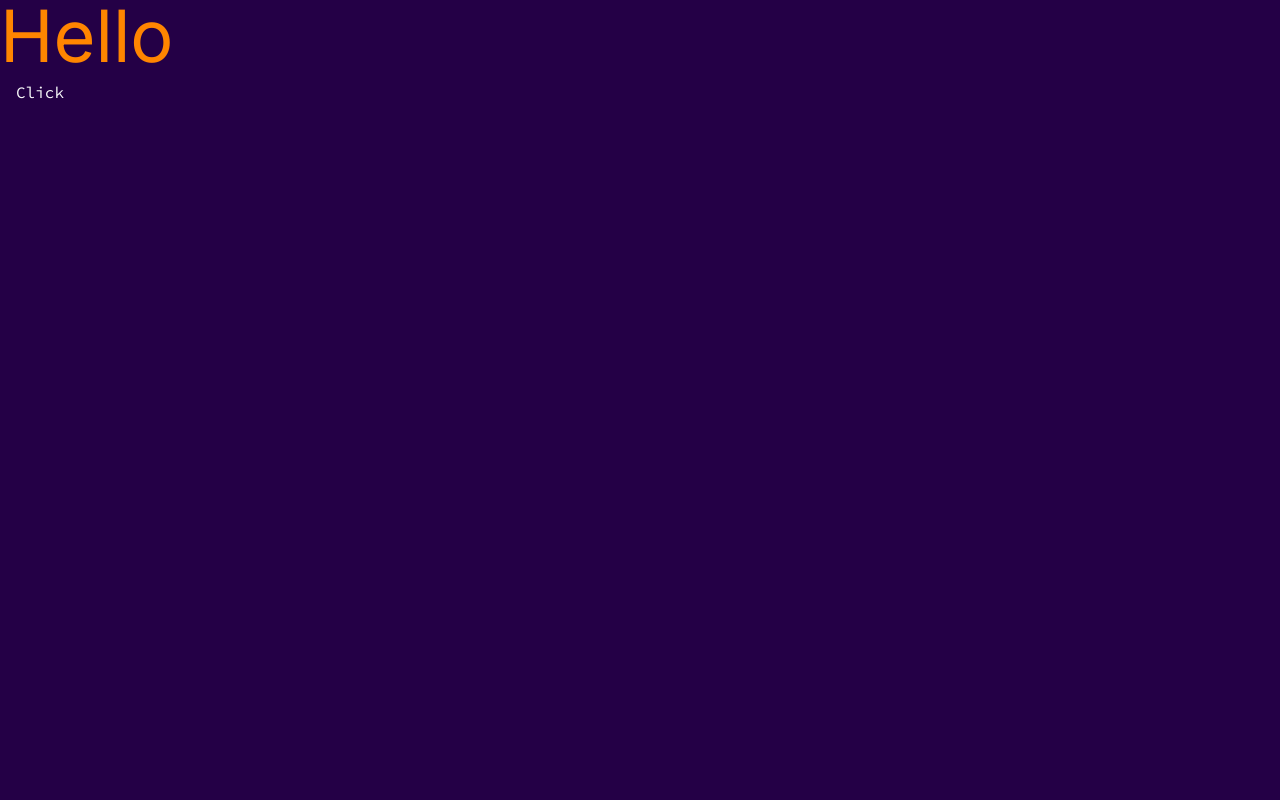
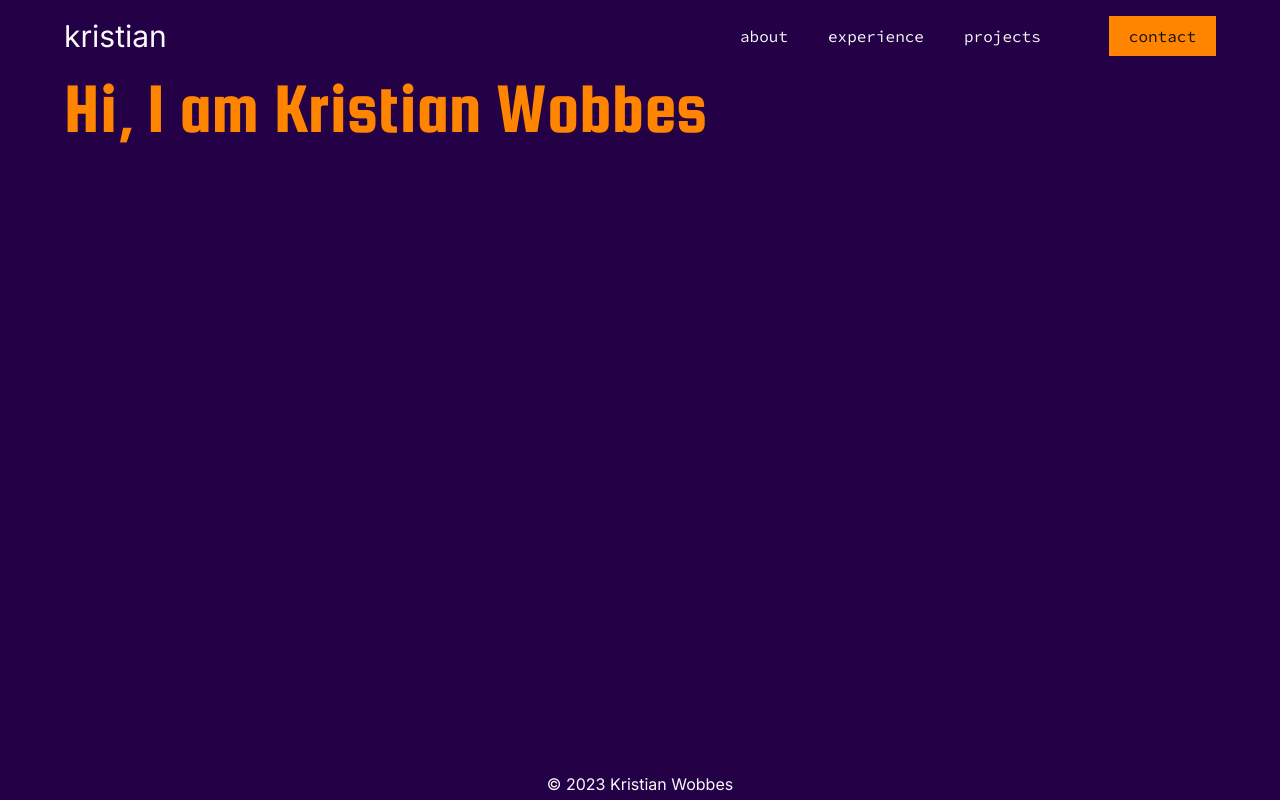
Before and after one commit to kristwob/portfolio-v3, a Next.js app: page / in a window 1280 px wide. Built offline with nearby package versions, Linux system fonts and the light colour scheme.

Commit message:
fixed issue with components on studio

```diff
--- a/src/app/studio/[[...index]]/loading.jsx
+++ b/src/app/(admin)/studio/[[...index]]/loading.jsx
@@ -1,6 +1,6 @@
 'use client'
 
-import config from '../../../../sanity.config'
+import config from '../../../../../sanity.config'
 import {NextStudioLoading} from 'next-sanity/studio/loading'
 
 export default function Loading() {
--- a/src/app/studio/[[...index]]/page.jsx
+++ b/src/app/(admin)/studio/[[...index]]/page.jsx
@@ -2,7 +2,7 @@
 
 import { NextStudio } from "next-sanity/studio";
 
-import config from "../../../../sanity.config";
+import config from "../../../../../sanity.config";
 
 export default function StudioPage() {
   //  Supports the same props as `import {Studio} from 'sanity'`, `config` is required
--- /dev/null
+++ b/src/app/(admin)/studio/layout.jsx
@@ -0,0 +1,13 @@
+import '../../global.css'
+
+export default function RootLayout({ children }) {
+  return (
+    <html lang="en">
+      {/*
+          <head /> will contain the components returned by the nearest parent
+          head.js. Find out more at https://beta.nextjs.org/docs/api-reference/file-conventions/head
+        */}
+      <body>{children}</body>
+    </html>
+  );
+}
--- a/src/app/layout.jsx
+++ b/src/app/(user)/layout.jsx
@@ -1,5 +1,7 @@
-import "./global.css";
+import "../global.css";
 import { Inter, Squada_One, Source_Code_Pro } from "@next/font/google";
+import Header from "../../components/Header";
+import Footer from "../../components/Footer";
 
 const inter = Inter({
   subsets: ["latin"],
@@ -25,7 +27,11 @@ export default function RootLayout({ children }) {
         head.js. Find out more at https://beta.nextjs.org/docs/api-reference/file-conventions/head
       */}
       <head />
-      <body className="bg-purple">{children}</body>
+      <body className="bg-purple">
+        <Header />
+        {children}
+        <Footer />
+      </body>
     </html>
   );
 }
--- /dev/null
+++ b/src/app/(user)/page.jsx
@@ -0,0 +1,14 @@
+import Footer from "../../components/Footer";
+//import Header from "../../components/Header";
+import Hero from "../../components/Hero";
+const Home = () => {
+  return (
+    <>
+      <main>
+        <Hero />
+      </main>
+    </>
+  );
+};
+
+export default Home;
--- a/src/app/head.jsx
+++ b/src/app/head.jsx
@@ -3,7 +3,7 @@ export default function Head() {
     <>
       <title>Kristian Wobbes</title>
       <meta charSet="UTF-8" />
-      <meta http-equiv="X-UA-Compatible" content="IE=edge" />
+      <meta httpEquiv="X-UA-Compatible" content="IE=edge" />
       <meta name="viewport" content="width=device-width, initial-scale=1.0" />
       <meta name="description" content="portfolio for Kristian Wobbes" />
       <link rel="icon" href="/favicon.ico" />
--- a/src/app/page.jsx
+++ /dev/null
@@ -1,12 +0,0 @@
-const Home = () => {
-  return (
-    <>
-      <div>
-        <h1 className="font-sans">Hello</h1>
-        <button className="bg-orange px-4 py-2 hover:bg-white">Click</button>
-      </div>
-    </>
-  );
-};
-
-export default Home;
--- /dev/null
+++ b/src/components/Button.jsx
@@ -0,0 +1,20 @@
+const Button = ({ title, type, variant }) => {
+  switch (variant) {
+    case "primary":
+      return (
+        <button type={type} className="bg-orange_400 hover:bg-orange_300 active:bg-orange_500 transition px-5 py-2 text-black">
+          {title}
+        </button>
+      );
+    case "secondary":
+      return (
+        <button type={type} className="border border-orange_400 hover:border-orange_300 active:border-orange_500 text-orange_400 hover:text-orange_300 active:text-orange_500 px-5 py-2 ">
+          {title}
+        </button>
+      );
+    default:
+      return <button type={type}>{title}</button>;
+  }
+};
+
+export default Button;
--- /dev/null
+++ b/src/components/Footer.jsx
@@ -0,0 +1,11 @@
+const Footer = () => {
+  const today = new Date();
+  const year = today.getFullYear();
+  return (
+    <footer className="text-center">
+      <p className="absolute bottom-1 left-0 right-0">© {year} Kristian Wobbes</p>
+    </footer>
+  );
+};
+
+export default Footer;
--- a/src/components/Header.jsx
+++ b/src/components/Header.jsx
@@ -1,7 +1,28 @@
+import Link from "next/link";
+import Button from "./Button";
+
 const Header = () => {
   return (
-    <header>Header</header>
-  )
-}
+    <header className="flex justify-between items-center py-4">
+      <p className="text-3xl">kristian</p>
+      <nav className="font-mono">
+        <ul className="flex items-center">
+          <li className="mr-10">
+            <Link href="#about" className="li">about</Link>
+          </li>
+          <li className="mr-10">
+            <Link href="#experience">experience</Link>
+          </li>
+          <li className="mr-10">
+            <Link href="#projects">projects</Link>
+          </li>
+          <li className="ml-7">
+            <Link href="#contact"><Button title="contact" variant="primary"/></Link>
+          </li>
+        </ul>
+      </nav>
+    </header>
+  );
+};
 
-export default Header
+export default Header;
--- /dev/null
+++ b/src/components/Hero.jsx
@@ -0,0 +1,9 @@
+const Hero = () => {
+  return (
+    <div>
+        <h1>Hi, I am Kristian Wobbes</h1>
+    </div>
+  )
+}
+
+export default Hero
```
Also changed, not shown: src/app/(admin)/studio/head.jsx (renamed from src/app/studio/[[...index]]/head.jsx).
